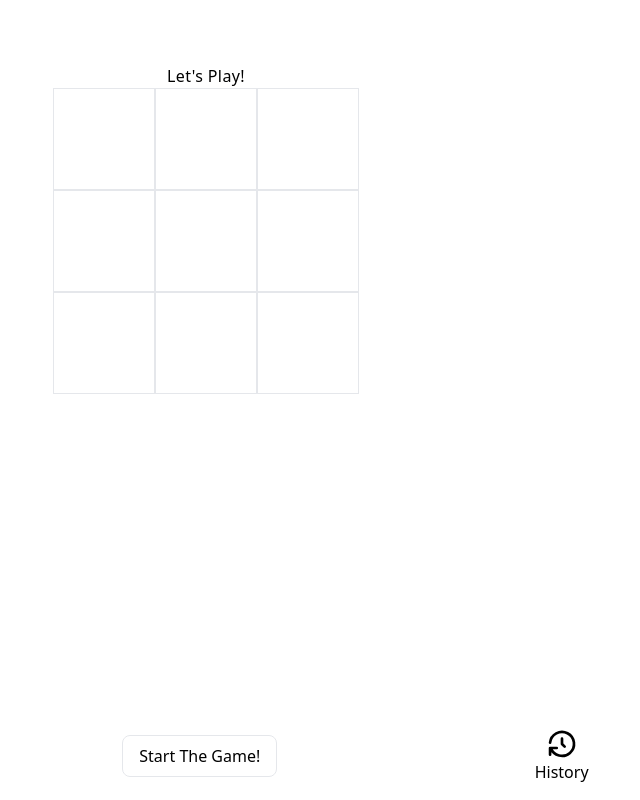
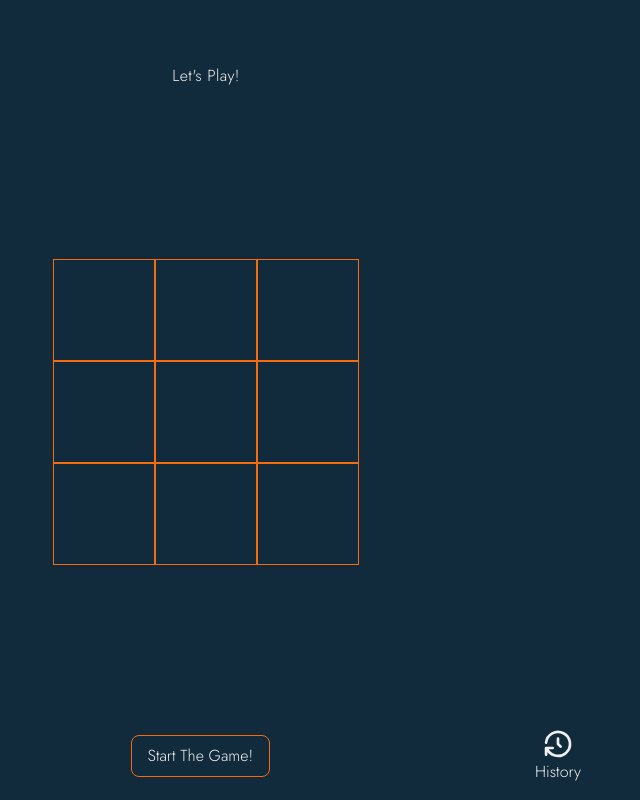
Before and after one commit to ThanWeb/Tic-Tac-Toe, a React (Vite) app: page / in a window 1280 px wide. Shown: the whole page, without its empty margins (434-1074 px from the left). Built offline with nearby package versions, Linux system fonts and the light colour scheme.

Commit message:
Styling sementara

```diff
--- a/src/styles/main.css
+++ b/src/styles/main.css
@@ -1,9 +1,80 @@
+@import url('https://fonts.googleapis.com/css2?family=Jost:wght@200;300&display=swap');
+
 @tailwind base;
 @tailwind components;
 @tailwind utilities;
+
+:root {
+    --darkblue: #112B3C;
+    --blue: #205375;
+    --orange: #F66B0E;
+    --white: #EFEFEF;
+    --black: #000000;
+}
 
 * {
     margin: 0;
     padding: 0;
     box-sizing: border-box;
 }
+
+body, button {
+    font-family: 'Jost', sans-serif;
+    color: var(--white);
+}
+
+.height-viewport {
+    min-height: 100vh;
+    min-height: calc(var(--vh, 1vh) * 100);
+}
+
+.bg-dark-blue {
+    background-color: var(--darkblue);
+}
+
+.bg-blue {
+    background-color: var(--blue);
+}
+
+.transition-fast {
+    transition: 300ms;
+}
+
+.border-orange {
+    border-color: var(--orange);
+}
+
+.cell.highlight {
+    background-color: rgba(229, 229, 229, 0.1);
+}
+
+.sign-container {
+    width: 50%;
+    height: 50%;
+    transition: 400ms;
+    transition-property: all;
+}
+
+.sign-container.active {
+    width: 100%;
+    height: 100%;
+}
+
+.circle-sign {
+    border: 2px solid white;
+    border-radius: 100%;
+}
+
+.cross-sign .line {
+    width: 150%;
+    position: absolute;
+    border: 1px solid white;
+}
+
+.cross-sign .line:nth-child(1) {
+    transform: rotate(45deg);
+}
+
+.cross-sign .line:nth-child(2) {
+    transform: rotate(-45deg);
+}
```
